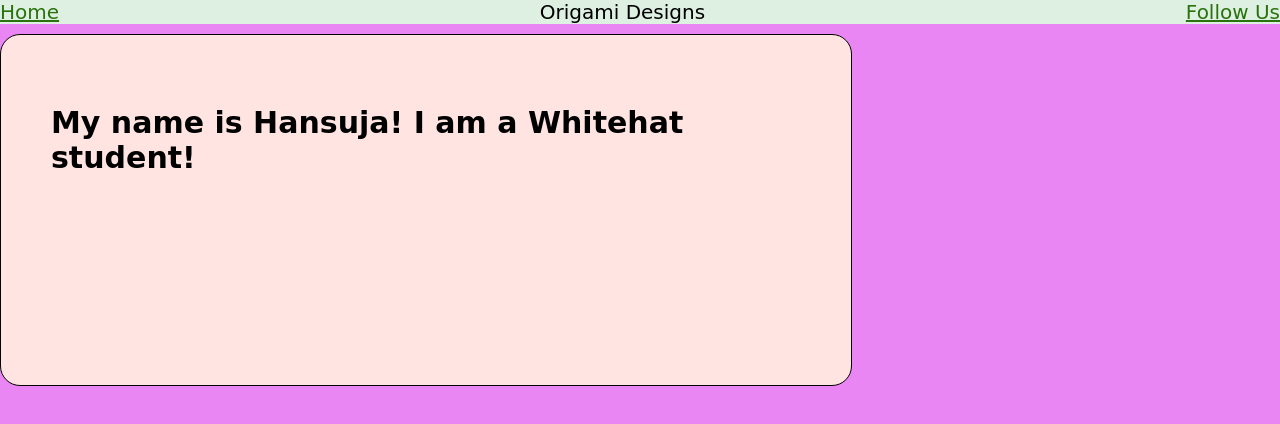
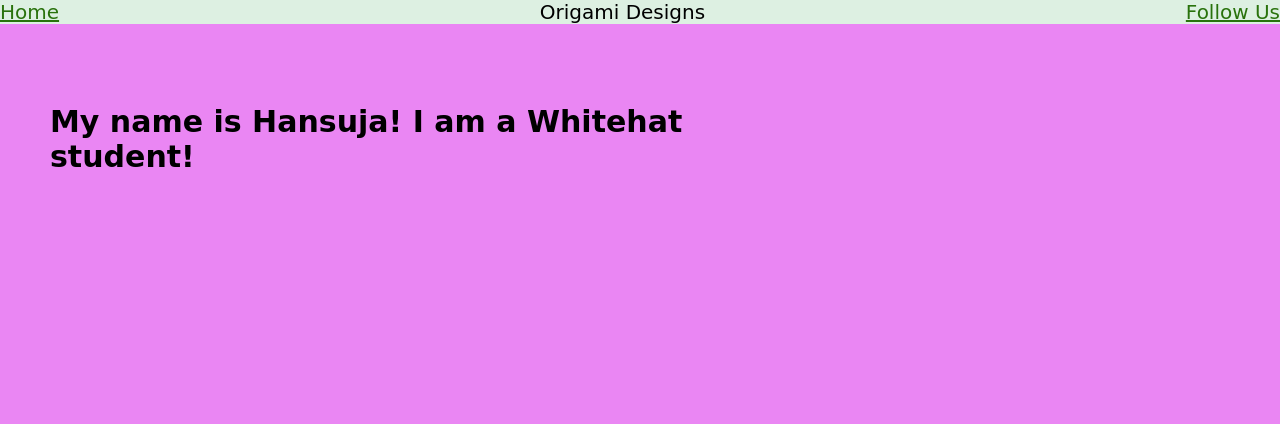
Before and after one commit to hansuja-yalavarthi/Project_52, a plain HTML site: page about.html in a window 1280 px wide. Drawn offline with Linux system fonts and the light colour scheme.

Commit message:
Update other.css

```diff
--- a/other.css
+++ b/other.css
@@ -24,14 +24,11 @@ a:visited {
 }
 
 .extra {
-    border: 1px solid black;
-    border-radius: 20px;
     margin-top: 10px;
     margin-bottom: 10px;
     width: 750px;
     height: 250px;
     padding: 50px;
-    background-color: mistyrose;
     opacity: 1;
     font-size: 15px;
     font-weight: bold;
```
